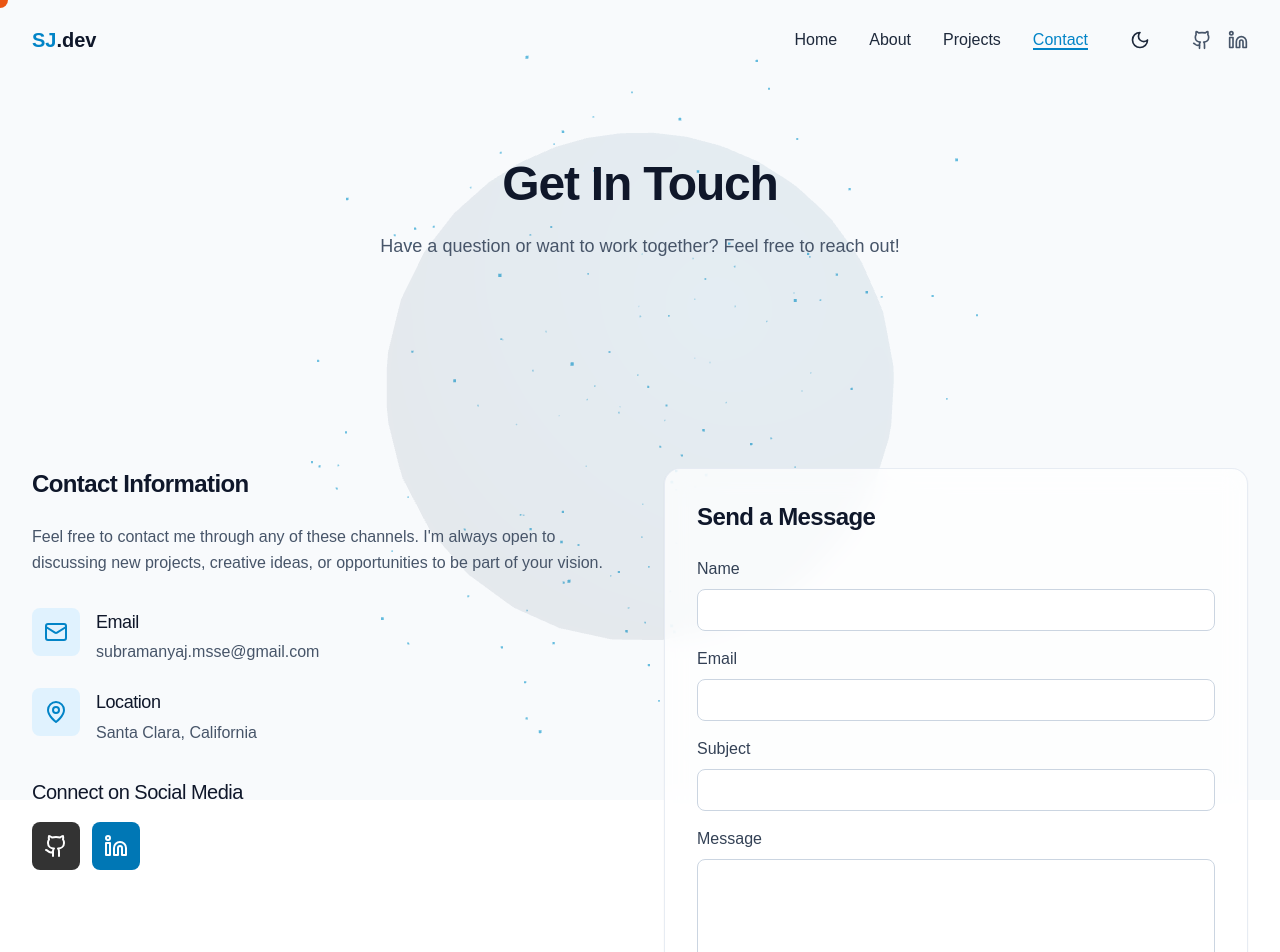
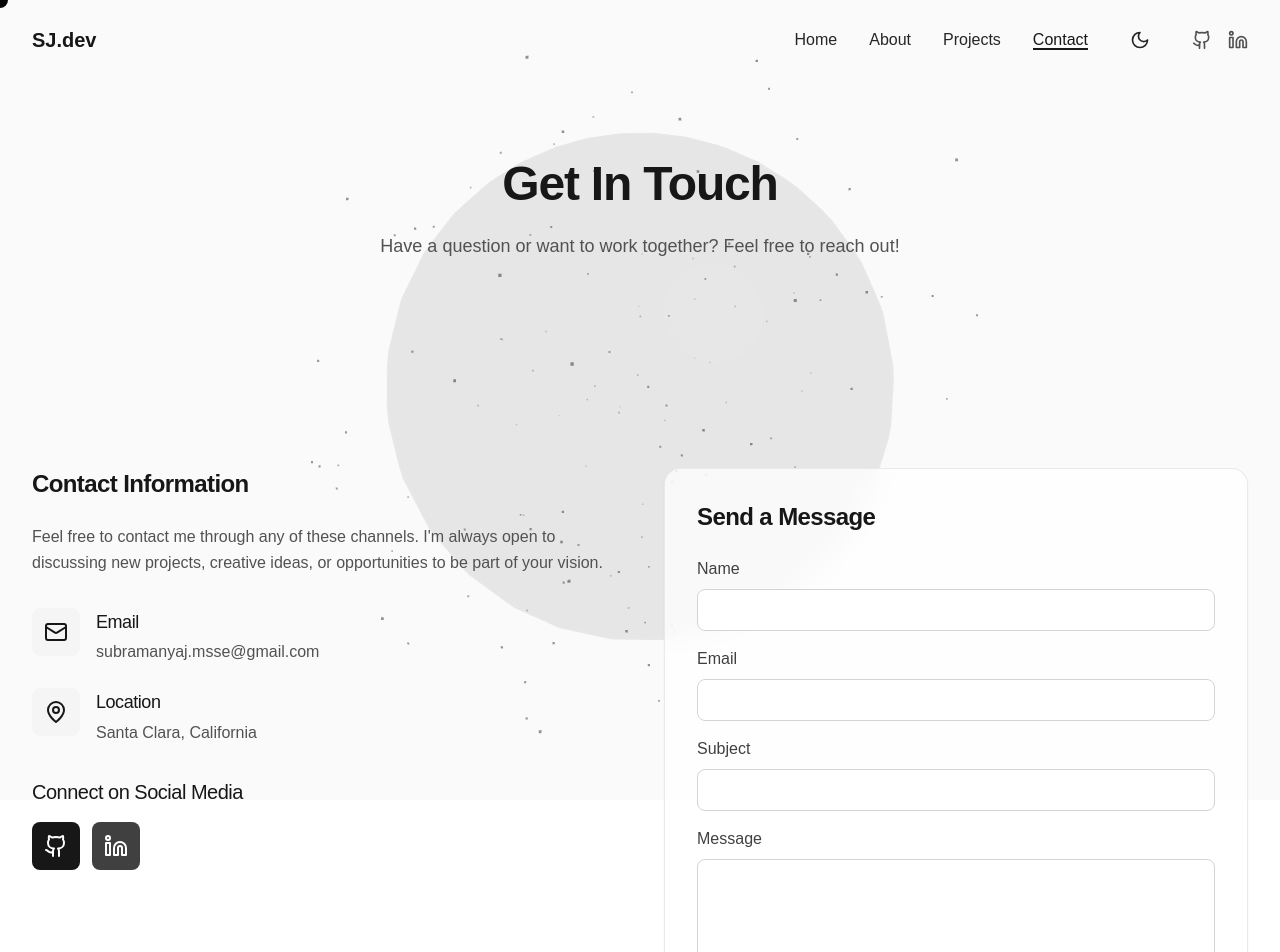
Before and after one commit to subramanyaJagadeesh/personal_web, a React (Vite) app: page /contact in a window 1280 px wide. Shown: the top 952 px of the page. Built offline with nearby package versions, Linux system fonts and the light colour scheme.

Commit message:
Theme update

```diff
--- a/src/components/Footer.tsx
+++ b/src/components/Footer.tsx
@@ -4,7 +4,7 @@ const Footer = () => {
   const currentYear = new Date().getFullYear();
 
   return (
-    <footer className="py-8 bg-white dark:bg-dark-900 border-t border-dark-100 dark:border-dark-800">
+    <footer className="py-8 bg-white dark:bg-dark-950 border-t border-dark-100 dark:border-dark-800">
       <div className="container-custom">
         <div className="flex flex-col md:flex-row justify-between items-center">
           <div className="mb-4 md:mb-0">
@@ -15,7 +15,7 @@ const Footer = () => {
 
           <div className="flex items-center text-dark-600 dark:text-dark-300 text-sm">
             <span>Built with</span>
-            <Heart className="mx-1 text-red-500" size={16} />
+            <Heart className="mx-1 text-dark-900 dark:text-white" size={16} />
             <span>using React & Tailwind</span>
           </div>
         </div>
--- a/src/components/Header.tsx
+++ b/src/components/Header.tsx
@@ -71,14 +71,14 @@ const Header = ({ toggleTheme, currentTheme }: HeaderProps) => {
     <header
       className={`fixed top-0 w-full z-50 transition-all duration-300 ${
         scrolled
-          ? 'bg-white/80 dark:bg-dark-900/80 backdrop-blur-md py-3 shadow-sm'
+          ? 'bg-white/80 dark:bg-dark-950/80 backdrop-blur-md py-3 shadow-sm'
           : 'bg-transparent py-5'
       }`}
     >
       <div className="container-custom flex justify-between items-center">
         {/* Logo */}
         <NavLink to="/" className="text-xl font-bold relative z-20">
-          <span className="text-primary-600 dark:text-primary-400">SJ</span>
+          <span className="text-dark-900 dark:text-white">SJ</span>
           <span className="text-dark-900 dark:text-white">.dev</span>
         </NavLink>
 
@@ -90,9 +90,9 @@ const Header = ({ toggleTheme, currentTheme }: HeaderProps) => {
                 <NavLink
                   to={link.path}
                   className={({ isActive }) =>
-                    `relative font-medium text-base transition-colors duration-300 hover:text-primary-600 dark:hover:text-primary-400 ${
+                    `relative font-medium text-base transition-colors duration-300 hover:text-dark-900 dark:hover:text-white ${
                       isActive
-                        ? 'text-primary-600 dark:text-primary-400'
+                        ? 'text-dark-900 dark:text-white'
                         : 'text-dark-800 dark:text-dark-100'
                     }`
                   }
@@ -103,7 +103,7 @@ const Header = ({ toggleTheme, currentTheme }: HeaderProps) => {
                       {isActive && (
                         <motion.span
                           layoutId="underline"
-                          className="absolute left-0 bottom-[-2px] w-full h-[2px] bg-primary-600 dark:bg-primary-400"
+                          className="absolute left-0 bottom-[-2px] w-full h-[2px] bg-dark-900 dark:bg-white"
                         />
                       )}
                     </>
@@ -130,7 +130,7 @@ const Header = ({ toggleTheme, currentTheme }: HeaderProps) => {
                 href={social.url}
                 target="_blank"
                 rel="noopener noreferrer"
-                className="text-dark-600 hover:text-primary-600 dark:text-dark-300 dark:hover:text-primary-400 transition-colors"
+                className="text-dark-600 hover:text-dark-900 dark:text-dark-300 dark:hover:text-white transition-colors"
                 aria-label={social.label}
               >
                 {social.icon}
@@ -162,7 +162,7 @@ const Header = ({ toggleTheme, currentTheme }: HeaderProps) => {
         {isMenuOpen && (
           <div
             id="mobile-menu"
-            className="fixed inset-0 bg-white dark:bg-dark-900 z-10 md:hidden overflow-y-auto"
+            className="fixed inset-0 bg-white dark:bg-dark-950 z-10 md:hidden overflow-y-auto"
             style={{ top: '0', height: '100vh' }}
           >
             <div className="flex flex-col items-center justify-center min-h-full py-20">
@@ -172,9 +172,9 @@ const Header = ({ toggleTheme, currentTheme }: HeaderProps) => {
                     <NavLink
                       to={link.path}
                       className={({ isActive }) =>
-                        `text-2xl font-medium transition-colors duration-300 hover:text-primary-600 dark:hover:text-primary-400 ${
+                        `text-2xl font-medium transition-colors duration-300 hover:text-dark-900 dark:hover:text-white ${
                           isActive
-                            ? 'text-primary-600 dark:text-primary-400'
+                            ? 'text-dark-900 dark:text-white'
                             : 'text-dark-800 dark:text-dark-100'
                         }`
                       }
@@ -192,7 +192,7 @@ const Header = ({ toggleTheme, currentTheme }: HeaderProps) => {
                     href={social.url}
                     target="_blank"
                     rel="noopener noreferrer"
-                    className="text-dark-600 hover:text-primary-600 dark:text-dark-300 dark:hover:text-primary-400 transition-colors"
+                    className="text-dark-600 hover:text-dark-900 dark:text-dark-300 dark:hover:text-white transition-colors"
                     aria-label={social.label}
                   >
                     {social.icon}
--- a/src/components/ui/Cursor.tsx
+++ b/src/components/ui/Cursor.tsx
@@ -84,7 +84,7 @@ const Cursor = () => {
       }}
     >
       <div
-        className={`rounded-full bg-primary-500 w-4 h-4 ${
+        className={`rounded-full bg-white w-4 h-4 ${
           linkHovered ? 'w-12 h-12 bg-white' : clicked ? 'w-8 h-8' : 'w-4 h-4'
         }`}
       />
--- a/src/index.css
+++ b/src/index.css
@@ -8,7 +8,7 @@
   }
 
   body {
-    @apply font-sans antialiased text-dark-900 dark:text-white bg-white dark:bg-dark-900;
+    @apply font-sans antialiased text-dark-900 dark:text-white bg-white dark:bg-dark-950;
   }
 
   h1, h2, h3, h4, h5, h6 {
@@ -32,7 +32,7 @@
   }
 
   ::selection {
-    @apply bg-primary-500/30 text-dark-900 dark:text-white;
+    @apply bg-primary-500/20 text-dark-900 dark:text-white;
   }
 }
 
--- a/src/pages/About.tsx
+++ b/src/pages/About.tsx
@@ -34,7 +34,7 @@ const About = () => {
 			company: "Sun-net Inc",
 			role: "Software Engineer",
 			period: "June 2025 - Present",
-			description: "At Sun-Net, a company specializing in software solutions for the utlitiy industry, I contributed to enhancing their product called Intelligent Tools of Operation and Analytics. I optimized query resolution times by 90% by integrating an Agentic AI chat bot UI written in React and SCSS. Additionally, I implemented REST APIs with Java Spring for core services and Python Fast API for RAG and agent based chat to streamline data access." ,
+			description: "Built agent-based reporting and metadata intelligence tools that convert natural-language prompts into rich reports and schema definitions, reducing report development effort by 90%, generation time by 40%, and metadata effort by 60%. Developed Java Spring and Python FastAPI services for core workflows and agentic RAG retrieval, enabling sub-200ms responses. Architected a real-time SSE notification service for 10,000+ utility users and led production monitoring, incident response, and RCA to improve reliability.",
 			technologies: ['HTML', 'SCSS', 'Javascript', 'Java', 'React', 'Python', 'FastAPI', 'SQL']
 		},
 		{
@@ -102,7 +102,7 @@ const About = () => {
 					>
 						<h1 className="text-4xl md:text-5xl font-bold mb-6">About Me</h1>
 						<p className="text-dark-600 dark:text-dark-300 text-lg mb-6 leading-relaxed">
-							With a rich background in both front-end and back-end technologies, I have rapidly contributed to and enhanced multiple high-scale projects. My expertise spans developing resilient APIs to optimizing user interfaces for enhanced performance. I excel in environments that challenge my abilities and allow for growth through cutting-edge technologies.
+							Software engineer with experience building intelligent, user-focused products that simplify complex workflows and improve operational efficiency. I’ve worked across product development, system design, and delivery for high-impact applications, with a focus on reliability, scalability, and clear user experience. I enjoy turning ambiguous problems into practical solutions that teams can trust in production.
 						</p>
 						<p className="text-dark-600 dark:text-dark-300 text-lg mb-8 leading-relaxed">
 							I believe in continuous learning and staying up-to-date with the latest technologies and best practices.
--- a/src/pages/Contact.tsx
+++ b/src/pages/Contact.tsx
@@ -50,13 +50,13 @@ const Contact = () => {
       icon: <Github size={24} />,
       label: 'Github',
       url: 'https://github.com/subramanyajagadeesh',
-      color: 'bg-[#333] hover:bg-[#24292e]'
+      color: 'bg-dark-900 hover:bg-dark-700 dark:bg-white dark:hover:bg-dark-200'
     },
     {
       icon: <Linkedin size={24} />,
       label: 'LinkedIn',
       url: 'https://linkedin.com/in/subramanyajagadeesh',
-      color: 'bg-[#0077B5] hover:bg-[#006097]'
+      color: 'bg-dark-700 hover:bg-dark-500 dark:bg-dark-200 dark:hover:bg-white'
     },
   ];
 
@@ -97,14 +97,14 @@ const Contact = () => {
 
               <div className="space-y-6 mb-8">
                 <div className="flex items-start">
-                  <div className="w-12 h-12 rounded-lg bg-primary-100 dark:bg-primary-900/30 flex items-center justify-center text-primary-600 dark:text-primary-400 mr-4">
+                  <div className="w-12 h-12 rounded-lg bg-primary-100 dark:bg-primary-900/30 flex items-center justify-center text-dark-900 dark:text-white mr-4">
                     <Mail size={24} />
                   </div>
                   <div>
                     <h3 className="text-lg font-medium mb-1">Email</h3>
                     <a
                       href="mailto:subramanyaj.msse@gmail.com"
-                      className="text-dark-600 dark:text-dark-300 hover:text-primary-600 dark:hover:text-primary-400 transition-colors"
+                      className="text-dark-600 dark:text-dark-300 hover:text-dark-900 dark:hover:text-white transition-colors"
                     >
                       subramanyaj.msse@gmail.com
                     </a>
@@ -112,7 +112,7 @@ const Contact = () => {
                 </div>
 
                 <div className="flex items-start">
-                  <div className="w-12 h-12 rounded-lg bg-primary-100 dark:bg-primary-900/30 flex items-center justify-center text-primary-600 dark:text-primary-400 mr-4">
+                  <div className="w-12 h-12 rounded-lg bg-primary-100 dark:bg-primary-900/30 flex items-center justify-center text-dark-900 dark:text-white mr-4">
                     <MapPin size={24} />
                   </div>
                   <div>
@@ -132,7 +132,7 @@ const Contact = () => {
                     href={social.url}
                     target="_blank"
                     rel="noopener noreferrer"
-                    className={`${social.color} text-white rounded-lg p-3 transition-transform hover:-translate-y-1`}
+                    className={`${social.color} text-white dark:text-dark-900 rounded-lg p-3 transition-transform hover:-translate-y-1`}
                     aria-label={social.label}
                   >
                     {social.icon}
--- a/src/pages/Projects.tsx
+++ b/src/pages/Projects.tsx
@@ -11,6 +11,7 @@ import swiftselectImg from '../images/swiftselect.png';
 import taxgptImg from '../images/taxgpt.png';
 import schedulerImg from '../images/scheduler.png';
 import consistentImg from '../images/consistent.png';
+import sevLensLogo from '../images/sev-lens-logo.svg';
 
 // Define project type
 interface Project {
@@ -26,6 +27,14 @@ const Projects = () => {
   // Sample projects data
   const projects = useMemo<Project[]>(
     () => [
+      {
+        title: 'SevLens',
+        description:
+          'An open-source incident intelligence system that brings incident intake, live timelines, retrieval, recommendations, RCA memory, and human decisioning into one local-first app. Built to show why an incident happened, what evidence supports the recommendation, and how teams can review or override the analysis.',
+        technologies: ['React', 'TypeScript', 'FastAPI', 'Redis Streams', 'OpenSearch', 'SQLite'],
+        image: sevLensLogo,
+        github: 'https://github.com/subramanyaJagadeesh/sev-lens',
+      },
       {
 			title: 'WhisperCode',
 			description: 'A voice-powered VS Code extension that converts speech to code using Typescript, Whisper for transcription and OpenAI for code generation. Enhances productivity through hands-free coding across multiple programming languages.',
@@ -112,7 +121,7 @@ const Projects = () => {
                       <img
                         src={project.image}
                         alt={project.title}
-                        className="h-full w-full object-cover transition-transform duration-700 ease-out group-hover:scale-[1.03]"
+                        className={`h-full w-full object-cover transition-transform duration-700 ease-out group-hover:scale-[1.03] ${project.title === 'SevLens' ? 'scale-[1.18] origin-center' : ''}`}
                       />
                     </div>
                     <div className="project-card-body">
--- a/tailwind.config.js
+++ b/tailwind.config.js
@@ -9,30 +9,30 @@ export default {
       },
       colors: {
         primary: {
-          50: '#f0f9ff',
-          100: '#e0f2fe',
-          200: '#bae6fd',
-          300: '#7dd3fc',
-          400: '#38bdf8',
-          500: '#0ea5e9',
-          600: '#0284c7',
-          700: '#0369a1',
-          800: '#075985',
-          900: '#0c4a6e',
-          950: '#082f49',
+          50: '#fafafa',
+          100: '#f5f5f5',
+          200: '#e5e5e5',
+          300: '#d4d4d4',
+          400: '#a3a3a3',
+          500: '#737373',
+          600: '#525252',
+          700: '#404040',
+          800: '#262626',
+          900: '#171717',
+          950: '#0a0a0a',
         },
         dark: {
-          50: '#f8fafc',
-          100: '#f1f5f9',
-          200: '#e2e8f0',
-          300: '#cbd5e1',
-          400: '#94a3b8',
-          500: '#64748b',
-          600: '#475569',
-          700: '#334155',
-          800: '#1e293b',
-          900: '#0f172a',
-          950: '#020617',
+          50: '#fafafa',
+          100: '#f5f5f5',
+          200: '#e5e5e5',
+          300: '#d4d4d4',
+          400: '#a3a3a3',
+          500: '#737373',
+          600: '#525252',
+          700: '#404040',
+          800: '#262626',
+          900: '#171717',
+          950: '#0a0a0a',
         },
       },
       animation: {
```
Also changed, not shown: src/components/ui/Hero3DBackground.tsx (+14 -14 lines), src/pages/Home.tsx (+7 -7 lines), src/images/sev-lens-logo.svg (added).
